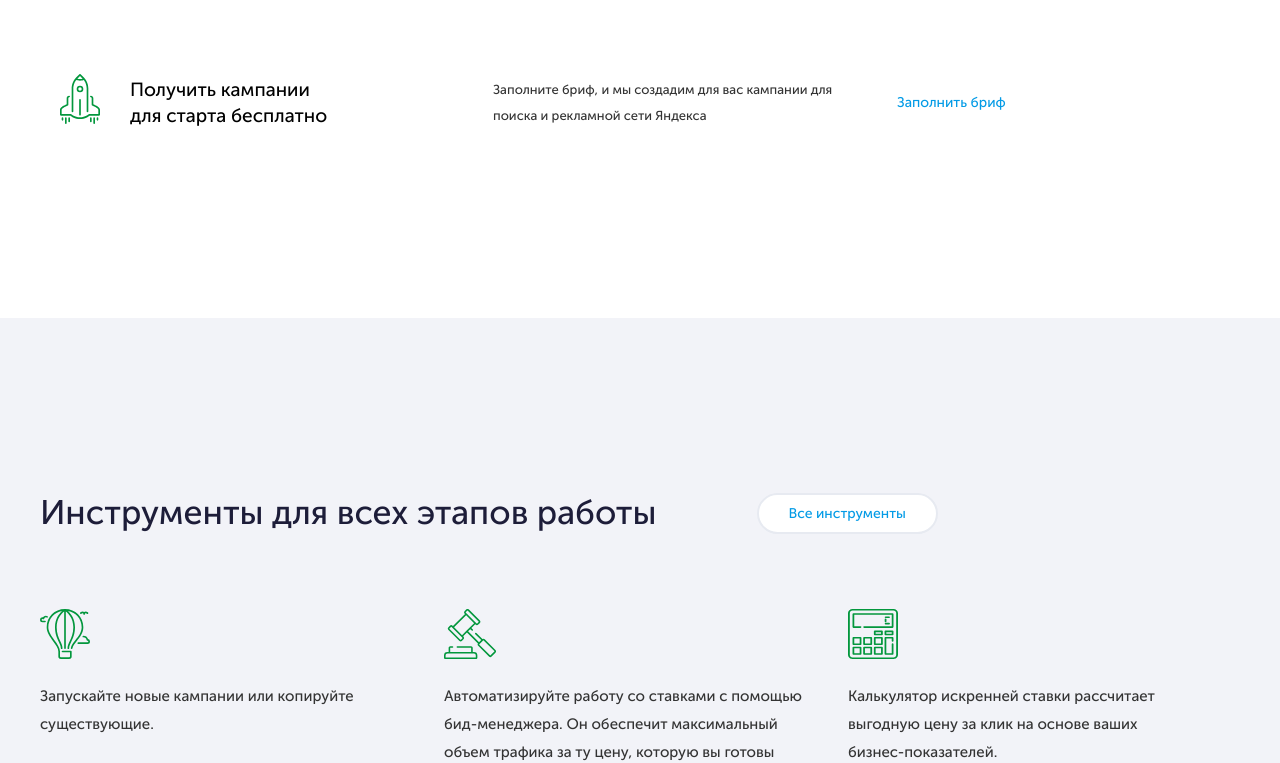
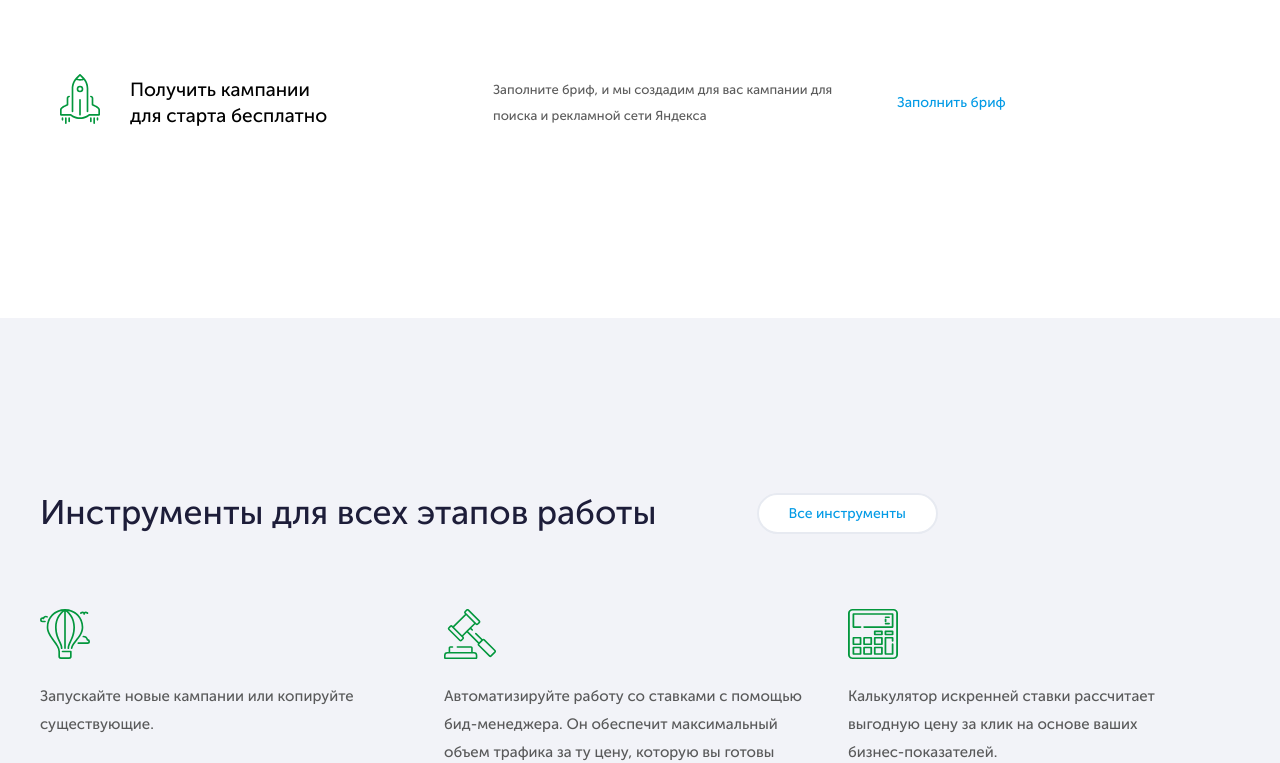
Before and after one commit to akuzevanova/eLama_main, a website: page src/index.html in a window 1280 px wide. Shown: the part 1883-2646 px from the top of the page. Drawn offline with nearby package versions, Linux system fonts and the light colour scheme; files that its build step writes are made by us from their sources.

Commit message:
liitle fix

```diff
--- a/src/styles/doptools-block.css
+++ b/src/styles/doptools-block.css
@@ -17,6 +17,7 @@
   line-height: 1.8575;
   color: #333;
   font-size: 15px;
+  opacity:80%;
 }
 
 .doptools-img {
--- a/src/styles/services-block.css
+++ b/src/styles/services-block.css
@@ -48,6 +48,7 @@
   font-size: 13px;
   font-weight: 100;
   color: #333;
+  opacity:80%;
 }
 
 .services-list-button {
--- a/src/styles/tools-block.css
+++ b/src/styles/tools-block.css
@@ -53,6 +53,7 @@
   color: #333;
   line-height: 1.8575;
   font-size: 15px;
+  opacity:80%;
 }
 
 .tools-link a {
```
Also changed, not shown: src/views/tools-block.html (+1 -1 lines).
